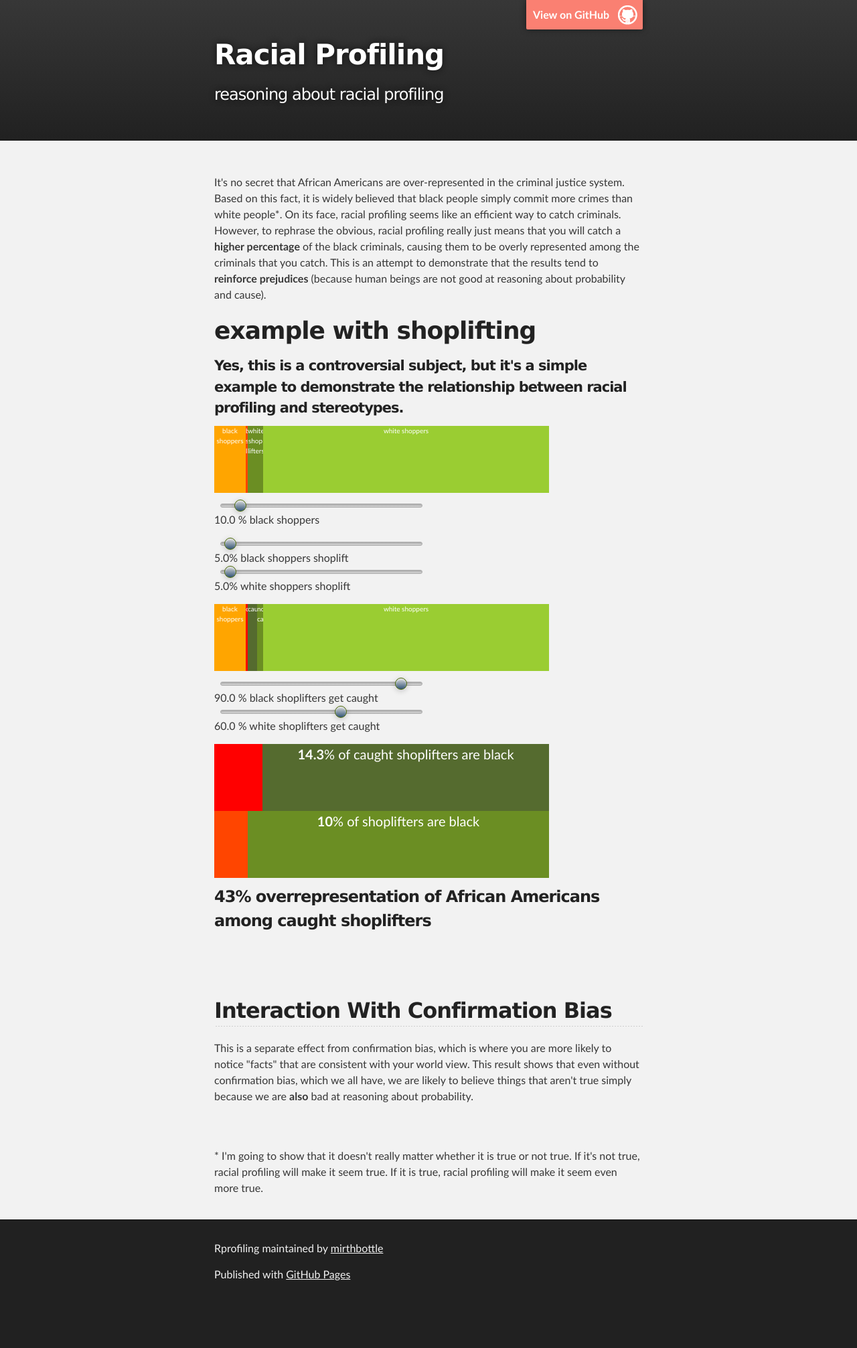
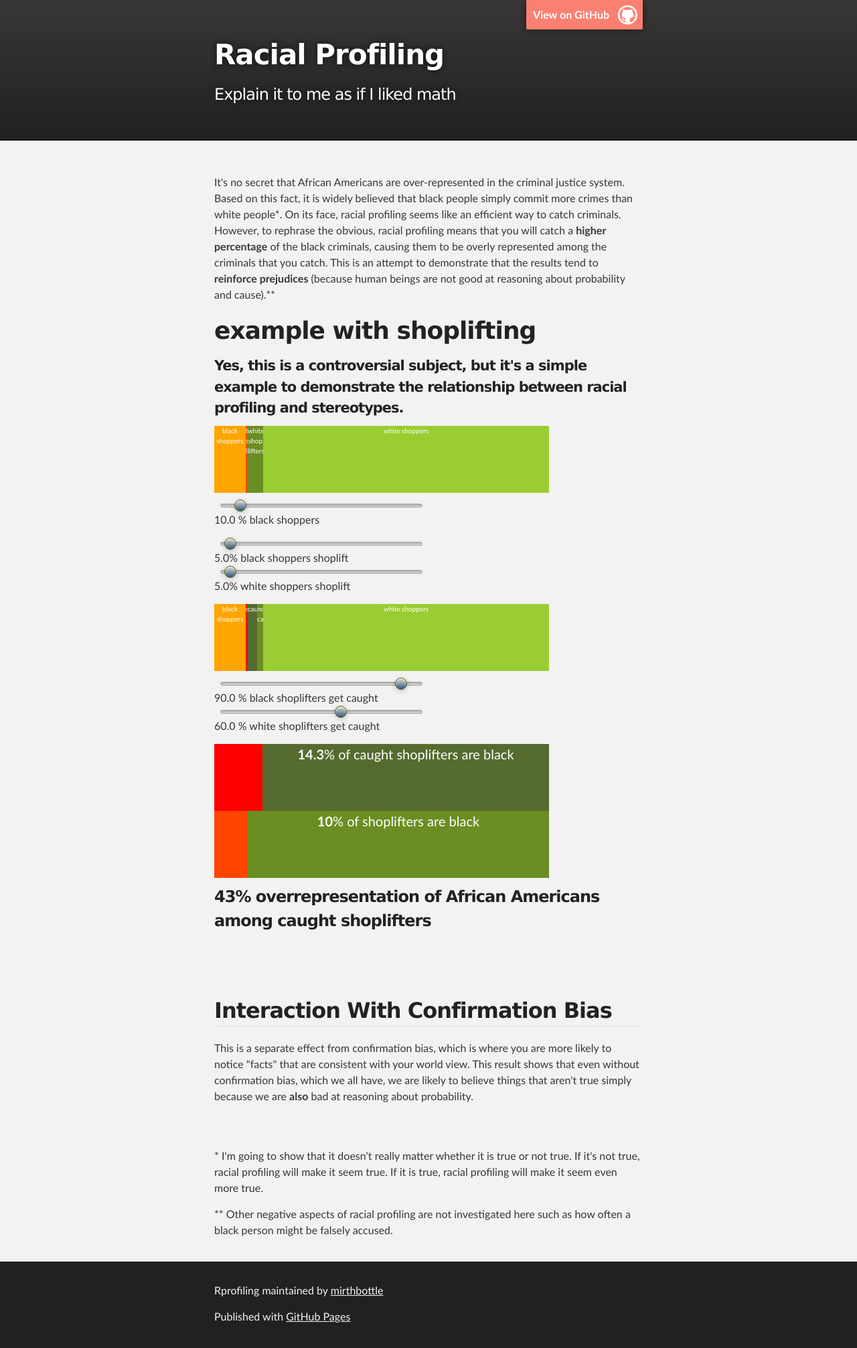
Before and after one commit to mirthbottle/rprofiling, a plain HTML site: page index.html in a window 1280 px wide. Shown: the whole page at 67% size. Before the commit the page ends 1950 px from the top, so only its background shows below. Drawn offline with nearby package versions, Linux system fonts and the light colour scheme.

Commit message:
change wording a bit

```diff
--- a/index.html
+++ b/index.html
@@ -44,7 +44,7 @@
           <a id="forkme_banner" style="background-color:salmon;" href="https://github.com/mirthbottle/rprofiling">View on GitHub</a>
 
           <h1 id="project_title">Racial Profiling</h1>
-          <h2 id="project_tagline">reasoning about racial profiling</h2>
+          <h2 id="project_tagline">Explain it to me as if I liked math</h2>
         </header>
     </div>
 
@@ -52,7 +52,7 @@
     <div id="main_content_wrap" class="outer">
       <section id="main_content" class="inner">
         <p>
-It's no secret that African Americans are over-represented in the criminal justice system.  Based on this fact, it is widely believed that black people simply commit more crimes than white people*.  On its face, racial profiling seems like an efficient way to catch criminals.  However, to rephrase the obvious, racial profiling really just means that you will catch a <strong>higher percentage</strong> of the black criminals, causing them to be overly represented among the criminals that you catch.  This is an attempt to demonstrate that the results tend to <strong>reinforce prejudices</strong> (because human beings are not good at reasoning about probability and cause).</p>
+It's no secret that African Americans are over-represented in the criminal justice system.  Based on this fact, it is widely believed that black people simply commit more crimes than white people*.  On its face, racial profiling seems like an efficient way to catch criminals.  However, to rephrase the obvious, racial profiling means that you will catch a <strong>higher percentage</strong> of the black criminals, causing them to be overly represented among the criminals that you catch.  This is an attempt to demonstrate that the results tend to <strong>reinforce prejudices</strong> (because human beings are not good at reasoning about probability and cause).**</p>
 
 <h1>
 <a name="example-with-shoplifting" class="anchor" href="#example-with-shoplifting"><span class="octicon octicon-link"></span></a>example with shoplifting</h1>
@@ -113,6 +113,9 @@ This is a separate effect from confirmation bias, which is where you are more li
 <section class = "inner">
 <p>
 * I'm going to show that it doesn't really matter whether it is true or not true.  If it's not true, racial profiling will make it seem true.  If it is true, racial profiling will make it seem even more true.</p>
+<p>
+** Other negative aspects of racial profiling are not investigated here such as how often a black person might be falsely accused.
+</p>
 </section>
     </div>
 
```
